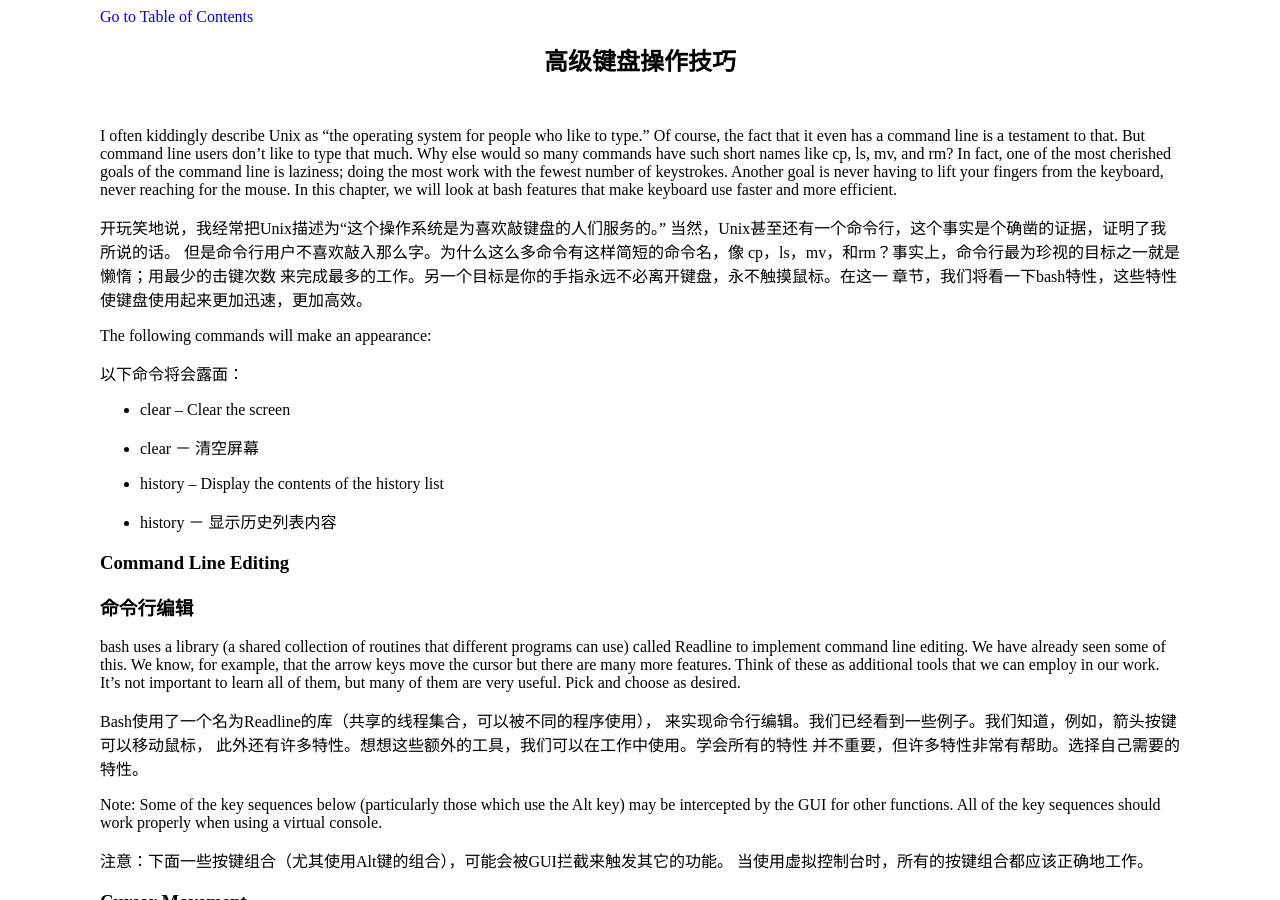
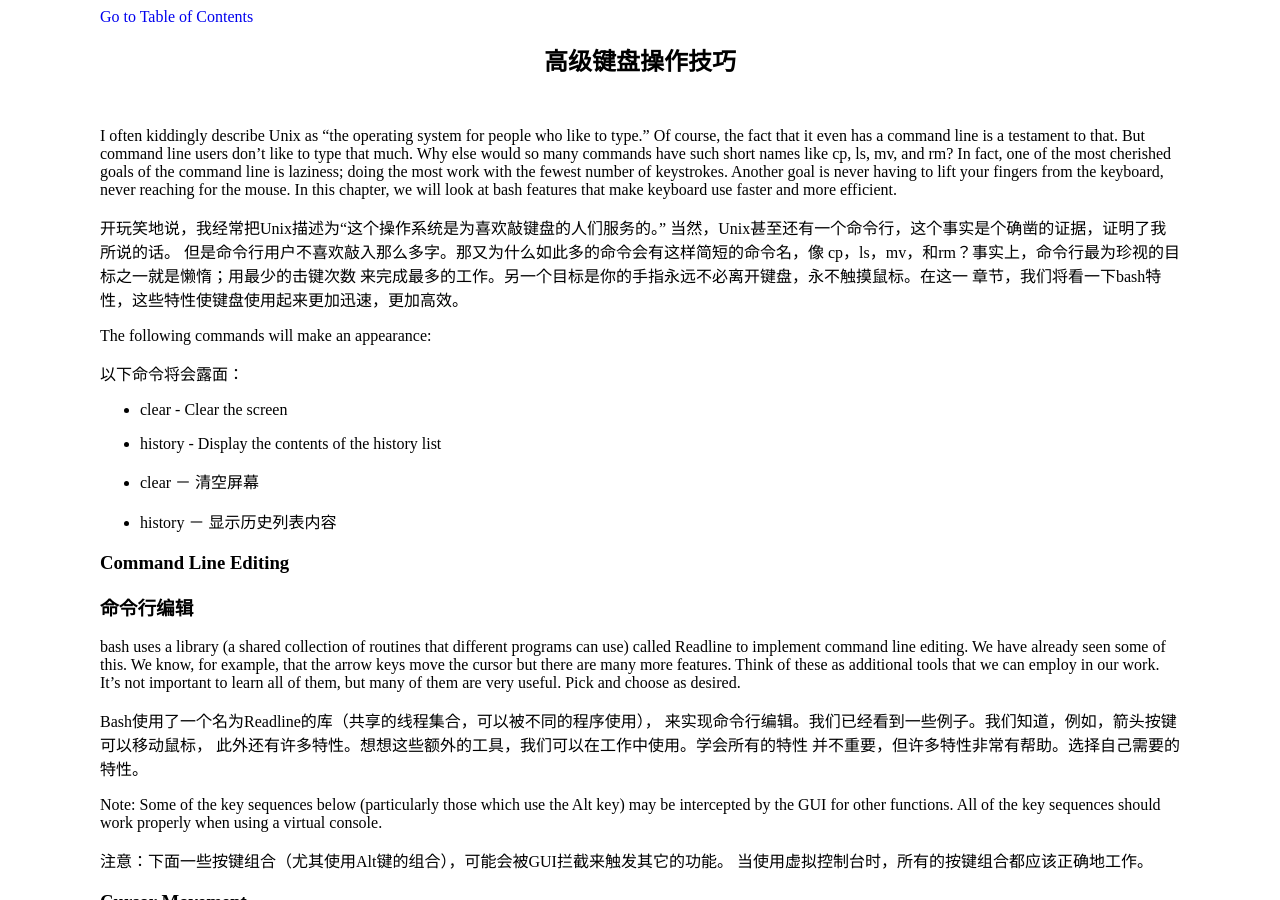
Before and after one commit to billie66/TLCL, a Jekyll site: the page built from book/advanced_keyboard_tricks.md, in a window 1280 px wide and 900 px high. Built offline with Jekyll 4.4.1, drawn with Linux system fonts in a browser that asks for light colours; Markdown is read by kramdown in place of the engine named in the settings.

Commit message:
add a word

```diff
--- a/book/advanced_keyboard_tricks.md
+++ b/book/advanced_keyboard_tricks.md
@@ -14,7 +14,7 @@ efficient.
 
 开玩笑地说，我经常把Unix描述为“这个操作系统是为喜欢敲键盘的人们服务的。”
 当然，Unix甚至还有一个命令行，这个事实是个确凿的证据，证明了我所说的话。
-但是命令行用户不喜欢敲入那么字。为什么这么多命令有这样简短的命令名，像
+但是命令行用户不喜欢敲入那么多字。那又为什么如此多的命令会有这样简短的命令名，像
 cp，ls，mv，和rm？事实上，命令行最为珍视的目标之一就是懒惰；用最少的击键次数
 来完成最多的工作。另一个目标是你的手指永远不必离开键盘，永不触摸鼠标。在这一
 章节，我们将看一下bash特性，这些特性使键盘使用起来更加迅速，更加高效。
@@ -23,11 +23,11 @@ The following commands will make an appearance:
 
 以下命令将会露面：
 
-* clear – Clear the screen
+* clear - Clear the screen
+
+* history - Display the contents of the history list
 
 * clear － 清空屏幕
-
-* history – Display the contents of the history list
 
 * history － 显示历史列表内容
 
```
